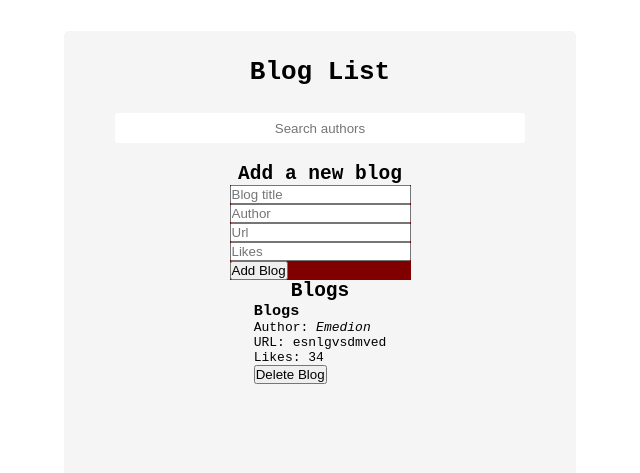
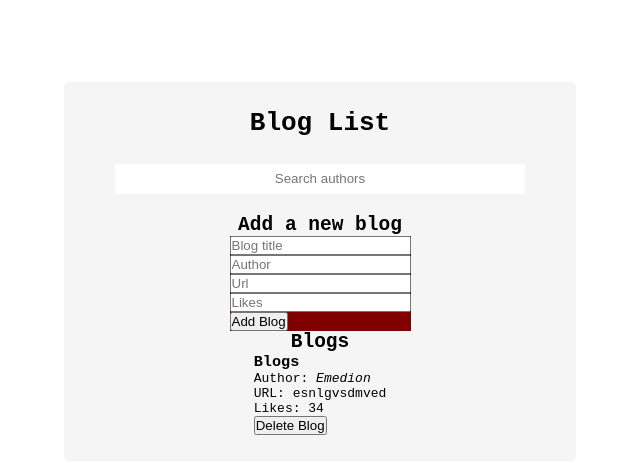
Before and after one commit to allwells/bloglist-frontend, a React (Create React App) app: page / in a window 1280 px wide. Shown: the part 129-602 px from the top of the page, without its empty margins (320-960 px from the left). Built offline with nearby package versions, Linux system fonts and the light colour scheme; data requests are answered from the project's data file.

Commit message:
UI Build: Update heading

```diff
--- a/src/index.styled.css
+++ b/src/index.styled.css
@@ -20,16 +20,17 @@ body {
 
 .mainLayout {
   width: 40%;
-  height: 60%;
+  height: fit-content;
   background-color: whitesmoke;
   border-radius: 5px;
   display: flex;
   flex-direction: column;
   place-items: center;
+  padding: 2em 0;
 }
+
 .mainHeading {
-  margin: 1em 0;
-  margin-bottom: 1em;
+  margin: 0 0 1em 0;
 }
 
 @media (max-width: 540px) {
```
